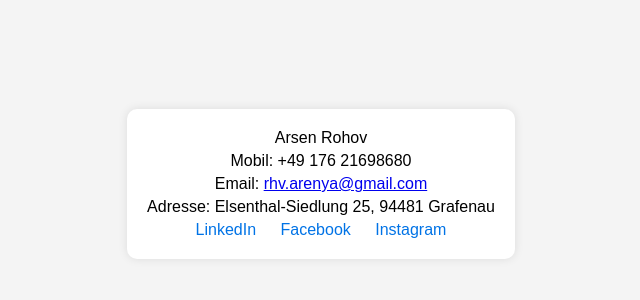
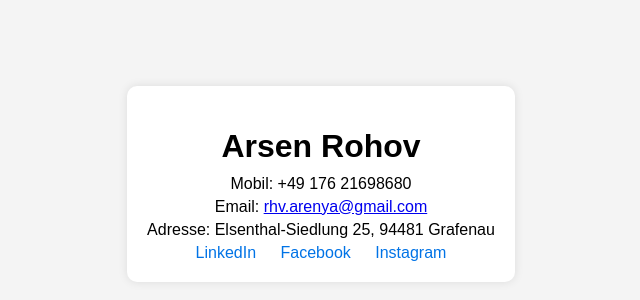
Before and after one commit to ar33nix/rhv33, a plain HTML site: page index.html in a window 1280 px wide. Shown: the part 216-516 px from the top of the page, without its empty margins (319-959 px from the left). Drawn offline with Linux system fonts and the light colour scheme.

Commit message:
index.html

```diff
--- a/index.html
+++ b/index.html
@@ -38,7 +38,6 @@
 </head>
 <body>
     <div class="container">
-        <link rel="stylesheet" type="text/css" href="styles.css>
         <h1>Arsen Rohov</h1>
         <p>Mobil: +49 176 21698680</p>
         <p>Email: <a href="mailto:rhv.arenya@gmail.com">rhv.arenya@gmail.com</a></p>
```
